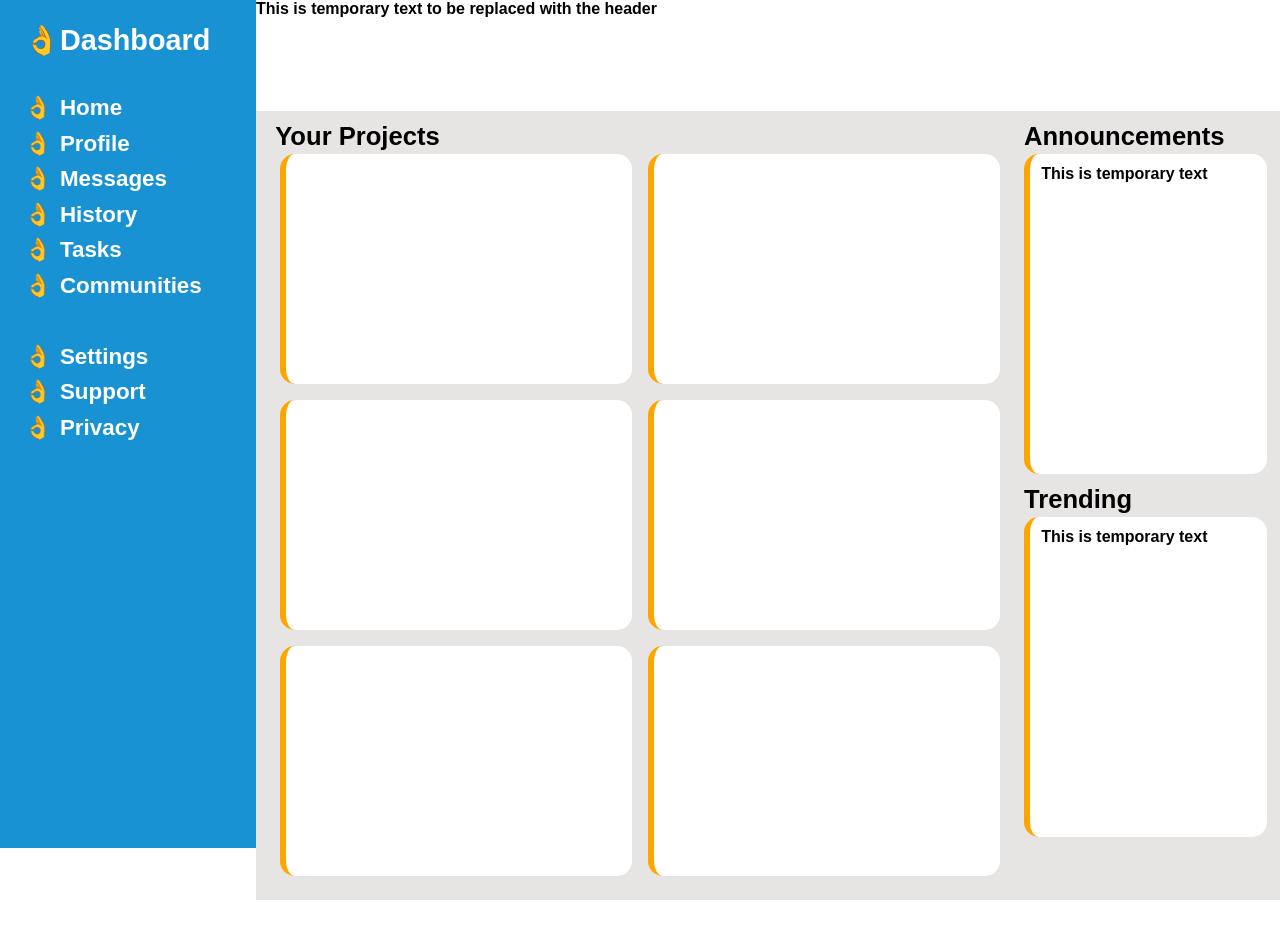
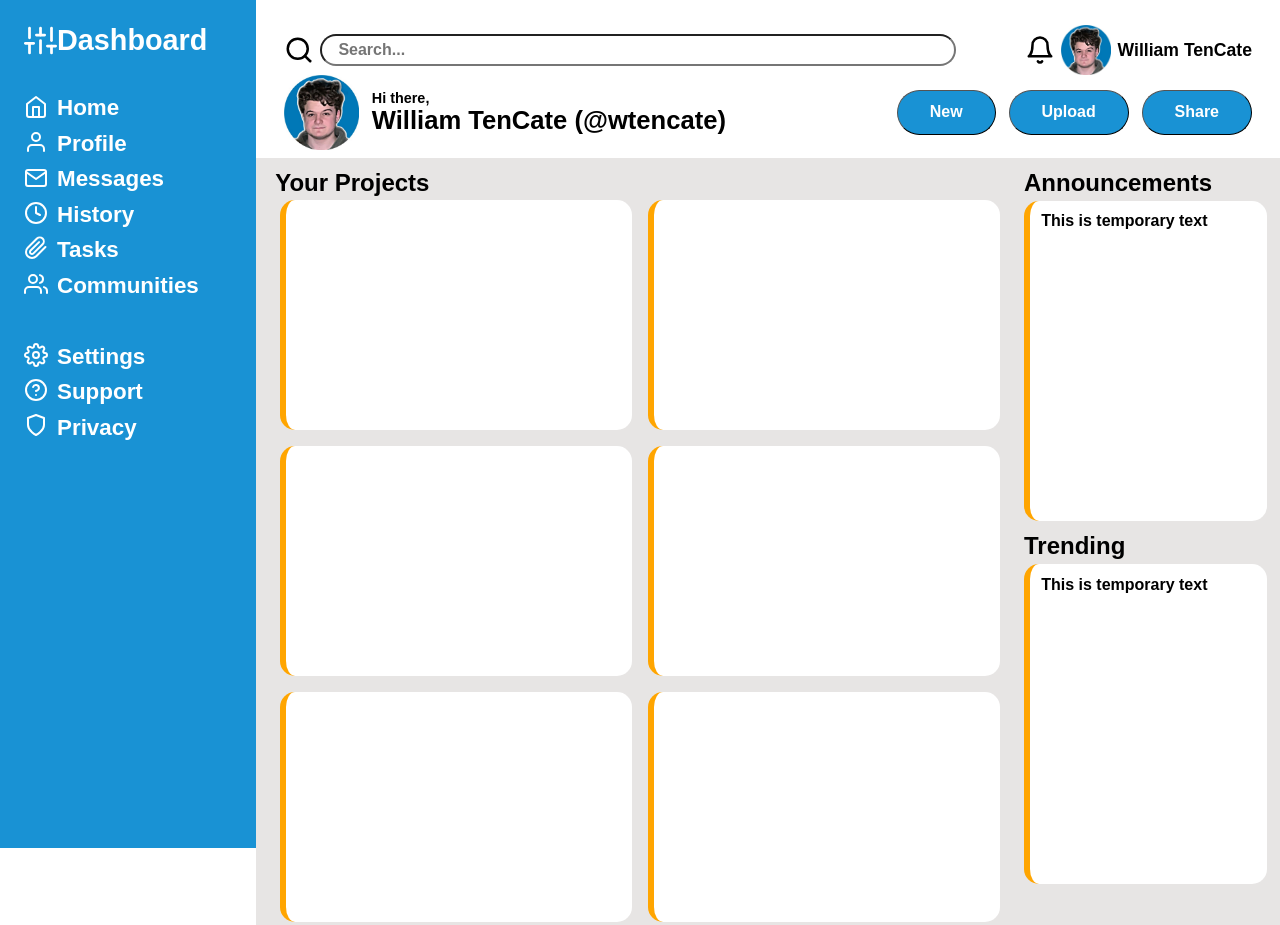
Before and after one commit to btenc/admin-dashboard, a plain HTML site: page index.html in a window 1280 px wide. Shown: the top 925 px of the page. Drawn offline with Linux system fonts and the light colour scheme.

Commit message:
Create header layout and add icons / buttons

```diff
--- a/index.html
+++ b/index.html
@@ -10,22 +10,38 @@
 <body>
     <section class="layout">
         <div class="header">
-            This is temporary text to be replaced with the header
+            <div class="header-row-1">
+                <div class="icon search"></div>
+                <input class="searchbar" type="text" placeholder="Search...">
+                <div class="icon bell"></div>
+                <div class="icon user small"></div>
+                <div class="user-name-full">William TenCate</div>
+            </div>
+            <div class="header-row-2">
+                <div class="icon user large"></div>
+                <div class="welcomemsg">
+                    <div class="greeting small">Hi there,</div>
+                    <div class="greeting large">William TenCate (@wtencate)</div>
+                </div>
+                <button class="new">New</button>
+                <button class="upload">Upload</button>
+                <button class="share">Share</button>
+            </div>
         </div>
         <div class="sidebar">
             <div class="sidebar-col">
-                <div class="icon main">👌</div>
+                <div class="icon main dashboard"></div>
                 <div class="empty"></div>
-                <div class="icon">👌</div>
-                <div class="icon">👌</div>
-                <div class="icon">👌</div>
-                <div class="icon">👌</div>
-                <div class="icon">👌</div>
-                <div class="icon">👌</div>
+                <div class="icon home"></div>
+                <div class="icon profile"></div>
+                <div class="icon messages"></div>
+                <div class="icon history"></div>
+                <div class="icon tasks"></div>
+                <div class="icon communities"></div>
                 <div class="empty"></div>
-                <div class="icon">👌</div>
-                <div class="icon">👌</div>
-                <div class="icon">👌</div>
+                <div class="icon settings"></div>
+                <div class="icon support"></div>
+                <div class="icon privacy"></div>
             </div>
             <div class="sidebar-col">
                 <div class="side-text main">Dashboard</div>
--- a/style.css
+++ b/style.css
@@ -7,13 +7,13 @@
 }
 
 *{
-    font-family: sans-serif;
+    font-family: Arial, Helvetica, sans-serif;
     font-weight: 900;
 }
 
 .layout {
     display: grid;
-    grid-template-rows: .15fr 1fr;
+    grid-template-rows: 1fr 10fr;
     grid-template-columns: 16rem 1fr 16rem;
   }
 
@@ -52,11 +52,11 @@
     grid-template-rows: repeat(12,1fr);
 }
 
-.sidebar-col>.side-text, .sidebar-col>.icon{
+.sidebar-col>.side-text{
     font-size: 1.4rem;
 }
 
-.sidebar-col>.side-text.main, .sidebar-col>.icon.main{
+.sidebar-col>.side-text.main{
     font-size: 1.8rem
 }
 
@@ -71,7 +71,7 @@
 }
 
 .section-label{
-    font-size: 1.6rem;
+    font-size: 1.5rem;
     padding-top: 0.7rem;
     padding-left: 1.2rem;
 }
@@ -105,3 +105,111 @@
 .info-card{
     margin-right: 1vw;
 }
+
+.icon.search{
+    content: url(/content/icons/search.svg);
+    width: 30px;
+
+}
+
+.icon.bell{
+    content: url(/content/icons/bell.svg);
+    width: 30px;
+}
+
+.icon.user{
+    content: url(/content/pfp.jpg);
+    width: 50px;
+}
+
+.icon.user.large{
+    width: 75px
+}
+
+.header{
+    padding: 28px;
+    padding-top: 0px;
+    padding-bottom: 8px;
+    display: grid;
+    grid-template-rows: 1fr 1fr;
+    align-items: end;
+}
+
+.header-row-1{
+    display: grid;
+    grid-template-columns: auto 1fr auto auto auto;
+    align-items: center;
+    gap: 0.5vw;
+
+}
+
+.header-row-2{
+    display: grid;
+    grid-template-columns: auto 1fr auto auto auto;
+    align-items: center;
+    gap: 1vw;
+}
+
+button.new, button.upload, button.share{
+    border-radius: 99rem;
+    border-width: 0.5px;
+    padding: 0.8rem 2rem;
+    color: white;
+    background-color: var(--sidebar-bg-color);
+}
+
+button:hover{
+    background-color: var(--accent-color);
+}
+
+.searchbar{
+    max-width: 600px;
+    border-radius: 99rem;
+    border-width: 2px;
+    padding: 0.3rem 1rem;
+}
+
+.user-name-full{
+    font-size: 1.1rem;
+}
+
+.greeting.small{
+    font-size: .9rem;
+}
+
+.greeting.large{
+    font-size: 1.6rem;
+}
+
+.icon.dashboard{
+    content: url(/content/icons/dashboard.svg);
+    width: 33px;
+}
+
+.icon.home{
+    content: url(/content/icons/home.svg);
+}
+.icon.profile{
+    content: url(/content/icons/profile.svg);
+}
+.icon.messages{
+    content: url(/content/icons/messages.svg);
+}
+.icon.history{
+    content: url(/content/icons/history.svg);
+}
+.icon.tasks{
+    content: url(/content/icons/tasks.svg);
+}
+.icon.communities{
+    content: url(/content/icons/communities.svg);
+}
+.icon.settings{
+    content: url(/content/icons/settings.svg);
+}
+.icon.support{
+    content: url(/content/icons/support.svg);
+}
+.icon.privacy{
+    content: url(/content/icons/privacy.svg);
+}
```
